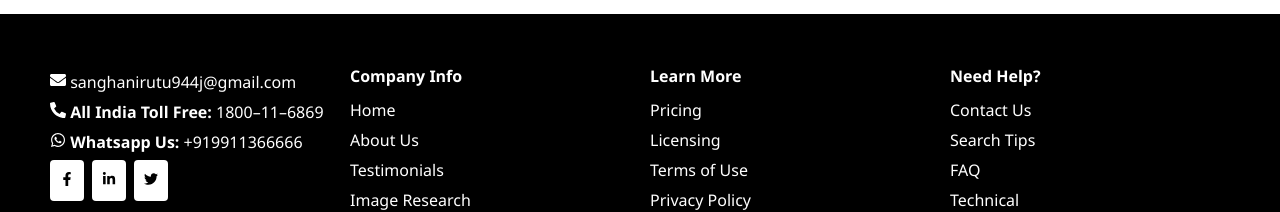
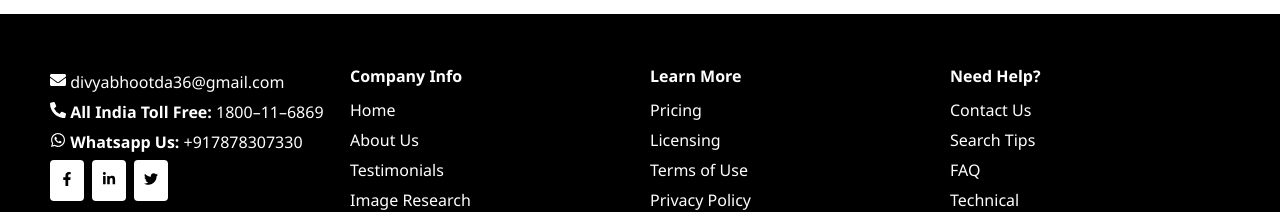
Before and after one commit to Divya182003/ImazeBazzar, a React (Vite) app: page / in a window 1280 px wide. Shown: the part 1920-2132 px from the top of the page. Built offline with nearby package versions, Linux system fonts and the light colour scheme.

Commit message:
Update App.jsx

```diff
--- a/src/App.jsx
+++ b/src/App.jsx
@@ -116,9 +116,9 @@ const ImageBazzar = () => {
 
     <footer className="footer">
       <div className="footer-section contact">
-        <p><FaEnvelope /> sanghanirutu944j@gmail.com</p>
+        <p><FaEnvelope /> divyabhootda36@gmail.com</p>
         <p><FaPhoneAlt /> <strong>All India Toll Free:</strong> 1800–11–6869</p>
-        <p><FaWhatsapp /> <strong>Whatsapp Us:</strong> +919911366666</p>
+        <p><FaWhatsapp /> <strong>Whatsapp Us:</strong> +917878307330</p>
         <div className="social-icons">
           <span><FaFacebookF /></span>
           <span><FaLinkedinIn /></span>
```
